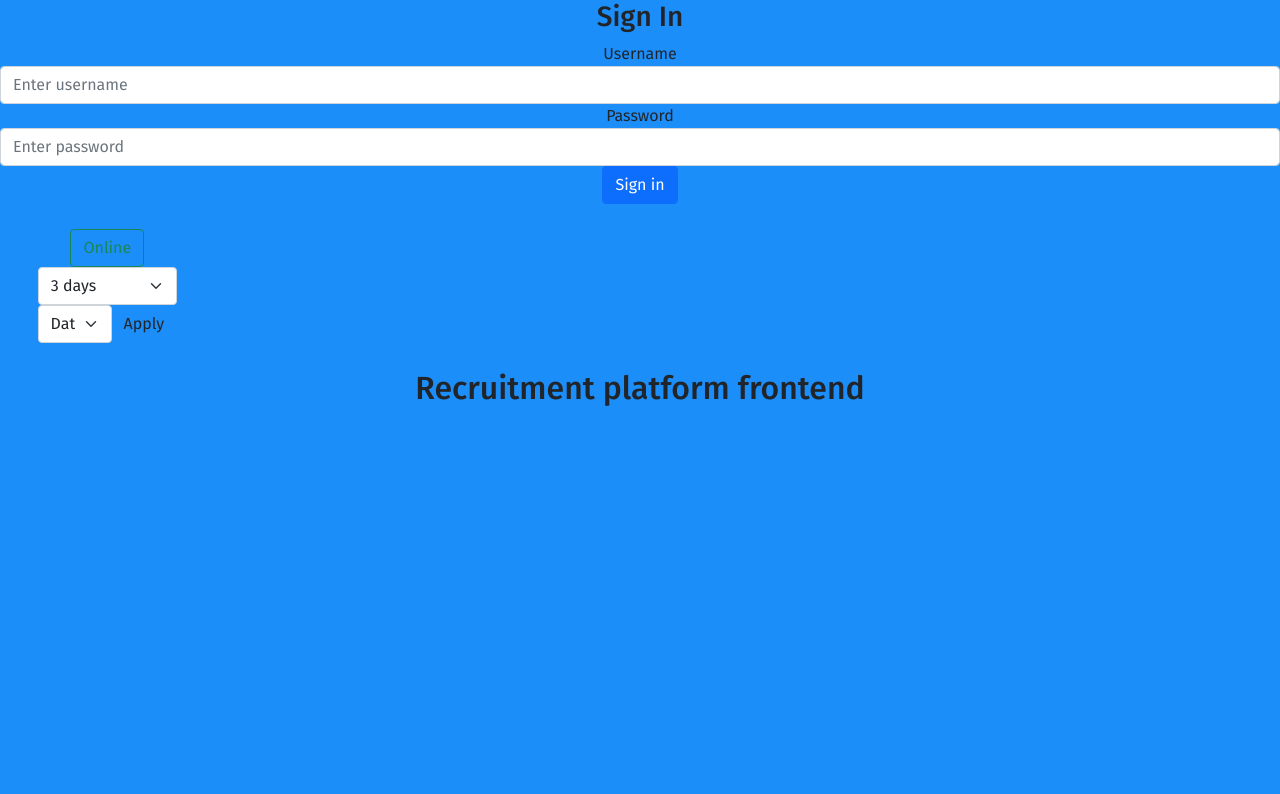
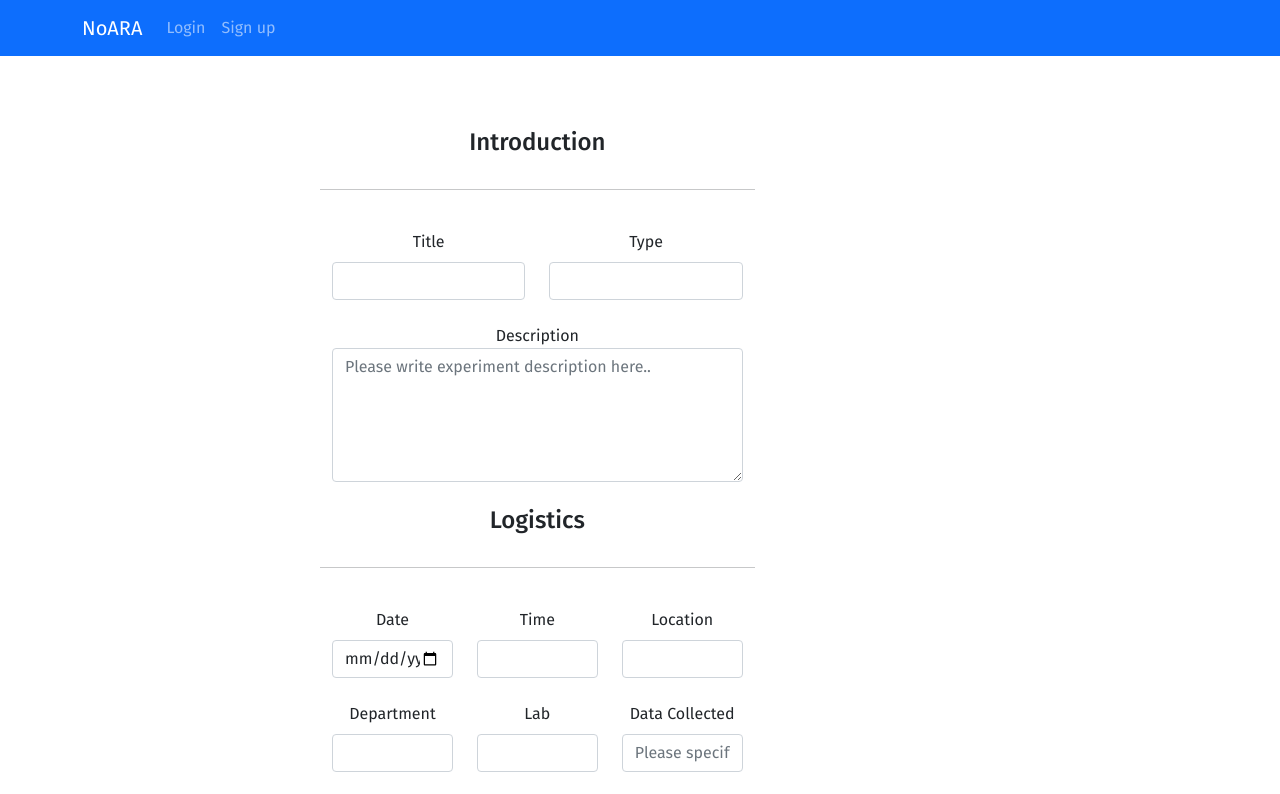
Before and after one commit to Mehralizade/Recruitment-Platform-frontend, a React (Create React App) app in the folder frontend/: page /details/1 in a window 1280 px wide. Shown: the top 794 px of the page. Built offline with nearby package versions, Linux system fonts and the light colour scheme.

Commit message:
Add new changes

```diff
--- a/frontend/src/App.js
+++ b/frontend/src/App.js
@@ -1,18 +1,22 @@
 import './App.css';
-import UserRating from './components/Rating'
+import UserRating from './components/rating.component'
 import Login_component from './components/login.component';
 import CardList from './components/cardList.component';
 import Researcher_Profile from './components/Researcher_Profile';
 import BulletinBoard from  './components/BulletinBoard';
 import Filter from './components/Filter';
+import Research_Summary from './components/Research_Summary';
+import UserCard from './components/userCard.component';
+import UploadForm from './components/UploadForm';
 function App() {
   return (
     <div className="App">
-      <Login_component />
+
+      <UploadForm />
 
 
-      <Filter />
-      <h2>Recruitment platform frontend</h2>
+
+
     </div>
   );
 }
--- a/frontend/src/components/BulletinBoard.js
+++ b/frontend/src/components/BulletinBoard.js
@@ -2,7 +2,7 @@ import React, { Component, useState, useEffect, } from "react";
 import CardList from "./cardList.component";
 import Research_Announcement_Detail from "./Research_Announcement_Detail";
 import { BrowserRouter, Switch, Route, Link } from 'react-router-dom';
-
+import Filter from "./Filter";
 function BulletinBoard(props) {
 
     const [bulletinAnnouncements, SetBulletinAnnouncements] = useState([])
@@ -12,20 +12,43 @@ function BulletinBoard(props) {
         .then(data => SetBulletinAnnouncements(data))
       },[])
 
+
+
     return (
+      <div>
+        <BrowserRouter><nav className="navbar navbar-expand-lg navbar-dark bg-primary fixed-top">
+      <div className="container">
+      <Link className="navbar-brand" to={"/login-" + props.type}>NoARA</Link>
+      <div className="collapse navbar-collapse" id="navbarTogglerDemo02">
+          <ul className="navbar-nav ml-auto">
+          <li className="nav-item">
+              <Link className="nav-link" to={"/login-" + props.type}>Login</Link>
+          </li>
+          <li className="nav-item">
+              <Link className="nav-link" to={"/signup-" + props.type}>Sign up</Link>
+          </li>
+          </ul>
+      </div>
+      </div>
+  </nav>
+  </BrowserRouter>
         <div className = 'main_page_wrapper'>
 
             <CardList />
 
-            <div className = 'container'>
-           { bulletinAnnouncements.map((announcement)=>{<BrowserRouter>
+            <div className = 'detail_box'>
 
-       <Route path={'/details/1'}><Research_Announcement_Detail title={announcement.title}/></Route>
 
-         </BrowserRouter> })}
+         <div className='container' style={{marginTop:'18%', width:'100%', marginRight:'80%'}}>
+       <Research_Announcement_Detail type={'Questionnaire'}  location={'N4'}
+       applicantNumber={44} date={'2022-04-25'} time={'09:00'} dataCollected={'Some info'}
+        description={'Lorem ipsum dolor sit amet, aliquip ex ea commodo in. Excepteur sint occaecat cupidatat non proident, sunt in culpa qui officia deserunt mollit anim id est laborum.'} title={'Social Science Experiment'} reward={'2500 Won'}/>
+       </div>
+
 
 
             </div>
+        </div>
         </div>
     )
 }
--- a/frontend/src/components/Filter.js
+++ b/frontend/src/components/Filter.js
@@ -1,49 +1,92 @@
-import React, {useRef} from 'react'
+import React, {useRef, useEffect, useState} from 'react'
+import CardList from './cardList.component';
+function Filter(props) {
+  const [posts, setPosts] = useState([])
+  const AscendingRef=useRef();
+  const SettingRef = useRef();
+  const ValueRef = useRef();
 
-function Filter() {
-  const AscendingRef=useRef();
+
+
+
   function Handler(event){
+
     event.preventDefault();
 
-  console.log(AscendingRef.current.value)}
+    const enteredAscending = AscendingRef.current.value
+   const  enteredOnline = SettingRef.current.value
+    const enteredValue = ValueRef.current.value
+
+    const FilterData = {
+      setting: enteredOnline,
+      date: enteredValue,
+      reward: enteredAscending,
+
+  }
+  console.log('http://127.0.0.1:8000/api/posts?reward='+FilterData.reward+"&"+"setting="+FilterData.setting)
+  fetch('http://127.0.0.1:8000/api/posts?reward='+FilterData.reward+"&"+"setting="+FilterData.setting).
+  then(response => response.json()).then(data=>props.data(data))
+
+
+
+
+
+  }
+
+
+
     return (
-        <div className='container' style={{margin:'2%'}}>
-            <div className='col-9'>
-            <div className="row g-3">
+        <div className='container' style={{marginLeft:'50%', marginBottom:'2%',}}>
+
+
             <form onSubmit={Handler}>
-                <div className='col-md-2'>
+            <div className='col-12'>
 
-          <input type="checkbox" className="btn-check" id="btn-check-outlined" autocomplete="off"/>
-<label className="btn btn-outline-success" for="btn-check-outlined">Online</label>
+            <div className='row'>
+
+
+
+                <div className='col-md-4'>
+
+               <div className='btn-group'>
+
+                <select class="form-select" ref={SettingRef} aria-label="Default select example">
+
+  <option value="Online" >Online</option>
+  <option value="All">All</option>
+</select>
 </div>
- <div className='col-md-2'>
+</div>
+ <div className='col-md-4'>
 <div className="btn-group">
 
   <select class="form-select" aria-label="Default select example">
 
-  <option value="1">3 days </option>
-  <option value="2">One week</option>
-  <option value="3">One months</option>
+  <option value="3" ref={ValueRef}>3 days</option>
+  <option value="7" ref={ValueRef}>One week</option>
+
 </select>
   </div>
 </div>
-<div className='col-md-2'>
+<div className='col-md-4'>
 <div className="btn-group">
 
 
 
-  <select class="form-select" aria-label="Default select example">
-  <option selected>Date</option>
-  <option value="Ascending" ref={AscendingRef}>Ascending </option>
+  <select class="form-select" ref={AscendingRef} aria-label="Default select example">
+  <option selected>Reward</option>
+  <option value="Ascending" >Ascending</option>
   <option value="Descending" ref={AscendingRef}>Descending</option>
 </select>
-<button className='btn btn-sucess'>Apply</button>
+<button className='btn btn-success'>Apply</button>
   </div>
-</div>
-</form>
 </div>
 </div>
 </div>
+</form>
+
+</div>
+
 
     )
 }
--- a/frontend/src/components/Research_Announcement_Detail.js
+++ b/frontend/src/components/Research_Announcement_Detail.js
@@ -1,9 +1,19 @@
 import React, { useEffect, useState} from 'react'
 import { useParams } from 'react-router';
 import BulletinBoard from './BulletinBoard'
+import logo from './logo.svg';
 function Research_Announcement_Detail(props) {
-
-    const { id }= useParams();
+    function ApplyHandler(event){
+        event.preventDefault();
+        fetch('http://127.0.0.1:8000/posts/'+props.id,
+    {
+      method: 'PUT',
+      body: JSON.stringify({applicants:'2'}),
+      headers: {
+        'Content-Type':'application/json',
+      }
+    })
+    }
     const [announcement, SetAnnouncement] = useState([]);
    /* useEffect(() => {
         fetch("http://127.0.0.1:8000/api/posts/"+id)
@@ -11,30 +21,31 @@ function Research_Announcement_Detail(props) {
         .then(data => SetAnnouncement(data))
       },[])*/
     return (
-        <div className='container' style={{margin:'auto', maxWidth:'65%', itemAlign:'left'}}>
-<img src={props.imgUrl} className="img-fluid rounded-start" alt="..."/>
+        <div className='container' style={{ maxWidth:'100%', marginTop:'7%', marginRight:'65%', itemAlign:'left'}}>
+<img src={logo} style={{height:'120px'}}className="img-fluid rounded-start" alt="..."/>
             <h3>{props.title}</h3>
-            <div className='container' style={{margin:'auto', maxWidth:'65%'}}>
+            <div className='container' style={{margin:'auto', maxWidth:'100%'}}>
             <div className='row'>
+                <div className='col-md-3'>
+                <button className='btn btn-outline-primary'> {props.type} </button></div>
+                <div className='col-md-3'>
+                <button className='btn btn-outline-primary'> {props.reward} </button> </div>
+                <div className='col-md-3'>
+                <button className='btn btn-outline-primary'>{props.date}</button></div>
                 <div className='col-md-2'>
-                <p>{props.type}</p></div>
-                <div className='col-md-2'>
-                <p>{props.reward}</p></div>
-                <div className='col-md-2'>
-                <p>{props.date}</p></div>
-                <div className='col-md-2'>
-                <p>{props.time}</p></div>
-                <div className='col-md-2'>
-                <p>{props.location}</p></div>
+                <button className='btn btn-outline-primary'>{props.time}</button></div>
+                <div className='col-md-1'>
+                <button className='btn btn-outline-primary'>{props.location}</button></div>
 
+            <div className='container' style={{marginTop:'3%'}}>
 
-
-            <h5 style={{textAlign:'left'}}>Description:</h5><p style={{textAlign:'left'}}>{announcement.description}</p>
-            <h5 style={{textAlign:'left'}}>Data Collected:</h5><p style={{textAlign:'left'}}>{announcement.dataCollected}</p>
-            <h5 style={{textAlign:'left'}}>Applicants required:</h5><p style={{textAlign:'left'}}>{announcement.applicantNumber}</p>
-            <h5 style={{textAlign:'left'}}>Additional Info:</h5><p style={{textAlign:'left'}}>{announcement.additionalInfo}</p>
+            <h6 style={{textAlign:'left'}}>Description:</h6><p style={{textAlign:'left'}}>{props.description}</p>
+            <h6 style={{textAlign:'left'}}>Data Collected:</h6><p style={{textAlign:'left'}}>{props.dataCollected}</p>
+            <h6 style={{textAlign:'left'}}>Applicants required:</h6><p style={{textAlign:'left'}}>{props.applicantNumber}</p>
+            <h6 style={{textAlign:'left'}}>Additional Info:</h6><p style={{textAlign:'left'}}>{announcement.additionalInfo}</p>
             <div>
-            <button className='btn btn-success'>Apply</button>
+            <button className='btn btn-success' onSubmit={ApplyHandler}>Apply</button>
+            </div>
             </div>
             </div>
             </div>
--- a/frontend/src/components/UploadForm.js
+++ b/frontend/src/components/UploadForm.js
@@ -1,5 +1,5 @@
 import React, {useRef} from 'react'
-
+import { BrowserRouter, Switch, Route, Link } from 'react-router-dom';
 function UploadForm(props) {
 
 
@@ -67,8 +67,24 @@ function UploadForm(props) {
 
     return (
 
-        <div className='container' style={{margin:'auto'}}>
-
+        <div>
+           <BrowserRouter><nav className="navbar navbar-expand-lg navbar-dark bg-primary fixed-top">
+      <div className="container">
+      <Link className="navbar-brand" to={"/login-" + props.type}>NoARA</Link>
+      <div className="collapse navbar-collapse" id="navbarTogglerDemo02">
+          <ul className="navbar-nav ml-auto">
+          <li className="nav-item">
+              <Link className="nav-link" to={"/login-" + props.type}>Login</Link>
+          </li>
+          <li className="nav-item">
+              <Link className="nav-link" to={"/signup-" + props.type}>Sign up</Link>
+          </li>
+          </ul>
+      </div>
+      </div>
+  </nav>
+  </BrowserRouter>
+  <div className='container' style={{marginLeft:'auto', width:'50%', marginTop:'10%'}}>
         <div className='col-8'>
 
 
@@ -92,11 +108,11 @@ function UploadForm(props) {
     <hr></hr>
   <div className="col-md-4">
     <label for="Date" className="form-label">Date</label>
-    <input type="date" className="form-control" ref={DateRef} id="Date" placeholder="Apartment, studio, or floor"/>
+    <input type="date" className="form-control" ref={DateRef} id="Date" placeholder=""/>
   </div>
   <div className="col-md-4">
     <label for="Time" className="form-label">Time</label>
-    <input type="text" className="form-control" ref={TimeRef} id="Time" placeholder="Apartment, studio, or floor"/>
+    <input type="text" className="form-control" ref={TimeRef} id="Time" placeholder=""/>
   </div>
   <div className="col-md-4">
     <label for="Location" className="form-label">Location</label>
@@ -150,6 +166,7 @@ function UploadForm(props) {
 </form>
 </div>
 </div>
+</div>
 
     )
 }
--- a/frontend/src/index.css
+++ b/frontend/src/index.css
@@ -56,12 +56,13 @@ img {
 .main_page_wrapper {
   display: flex;
   flex-direction: row;
+  width:90%
 }
 
 .details_box {
   background-color: #ffffff;
-  width: 120vh;
-  margin: 10px;
+  width: 100%;
+  margin-right: 15%;
 
 }
 
@@ -71,7 +72,7 @@ img {
 }
 
 body {
-  background: #1C8EF9 !important;
+  background: white !important;
   min-height: 100vh;
   display: flex;
   font-weight: 400;
@@ -84,9 +85,9 @@ body, html, .App, #root, .auth-wrapper {
 }
 
 .card_list_wrapper {
-  margin: auto;
-  height: 90vh;
-  width: 70vh;
+  margin: right;
+  height: 80%;
+  width:90%;
   overflow-y: scroll;
 }
 
@@ -110,8 +111,8 @@ body, html, .App, #root, .auth-wrapper {
   display: flex;
   flex-direction: column;
   background-color: #ffffff;
-  width: 100vh;
-  margin: 5px;
+  width: 80%;
+
   justify-content: left;
 }
 
```
Also changed, not shown: frontend/src/components/Research_Summary.js (+13 -3 lines), frontend/src/components/card.component.js (+9 -9 lines), frontend/src/components/cardList.component.js (+35 -8 lines), frontend/src/components/userCard.component.js (added, +31 -0 lines), frontend/src/components/userDetails.component..js (added, +38 -0 lines), frontend/src/components/rating.component.js (renamed from frontend/src/components/Rating.js).
